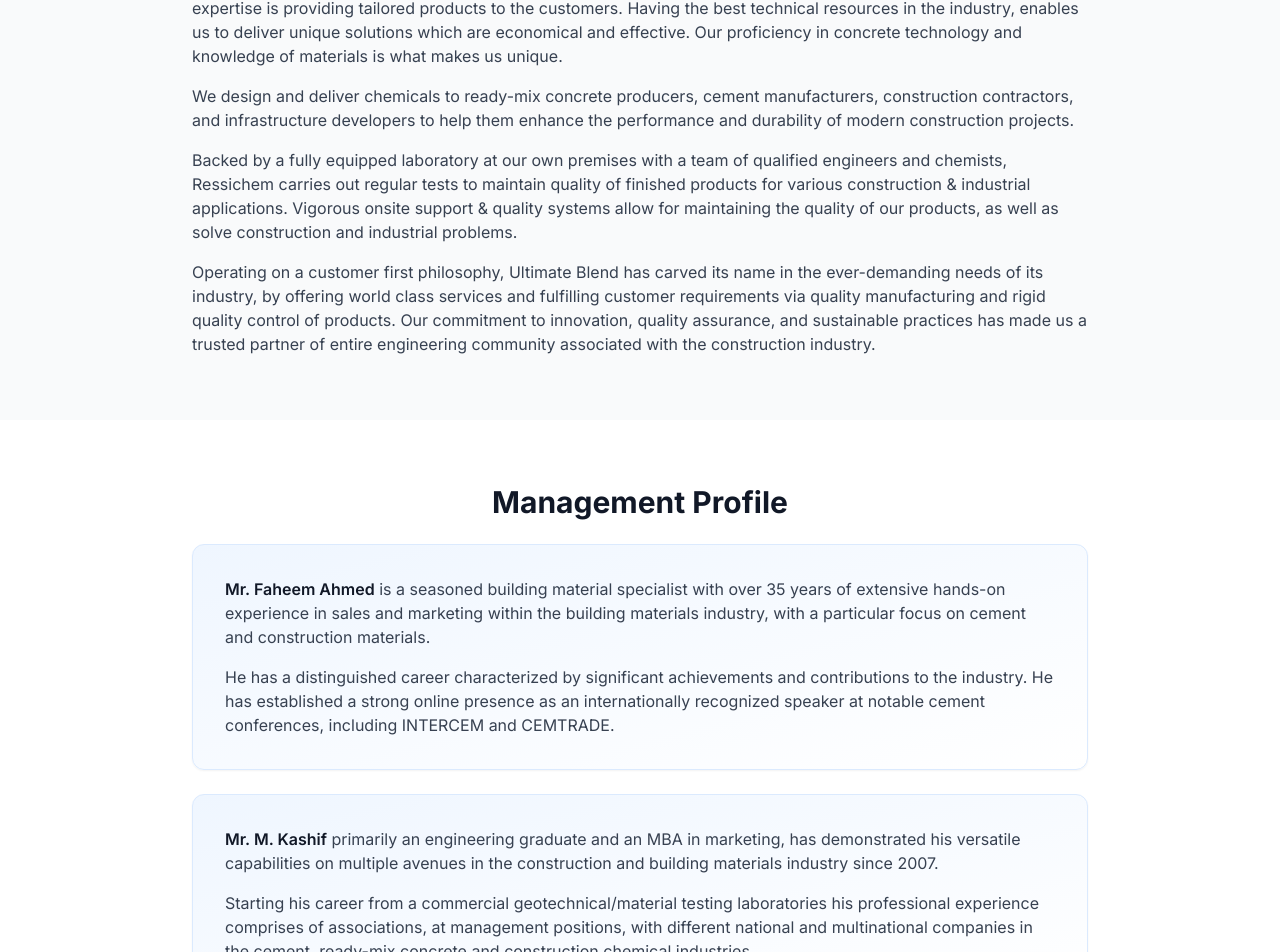
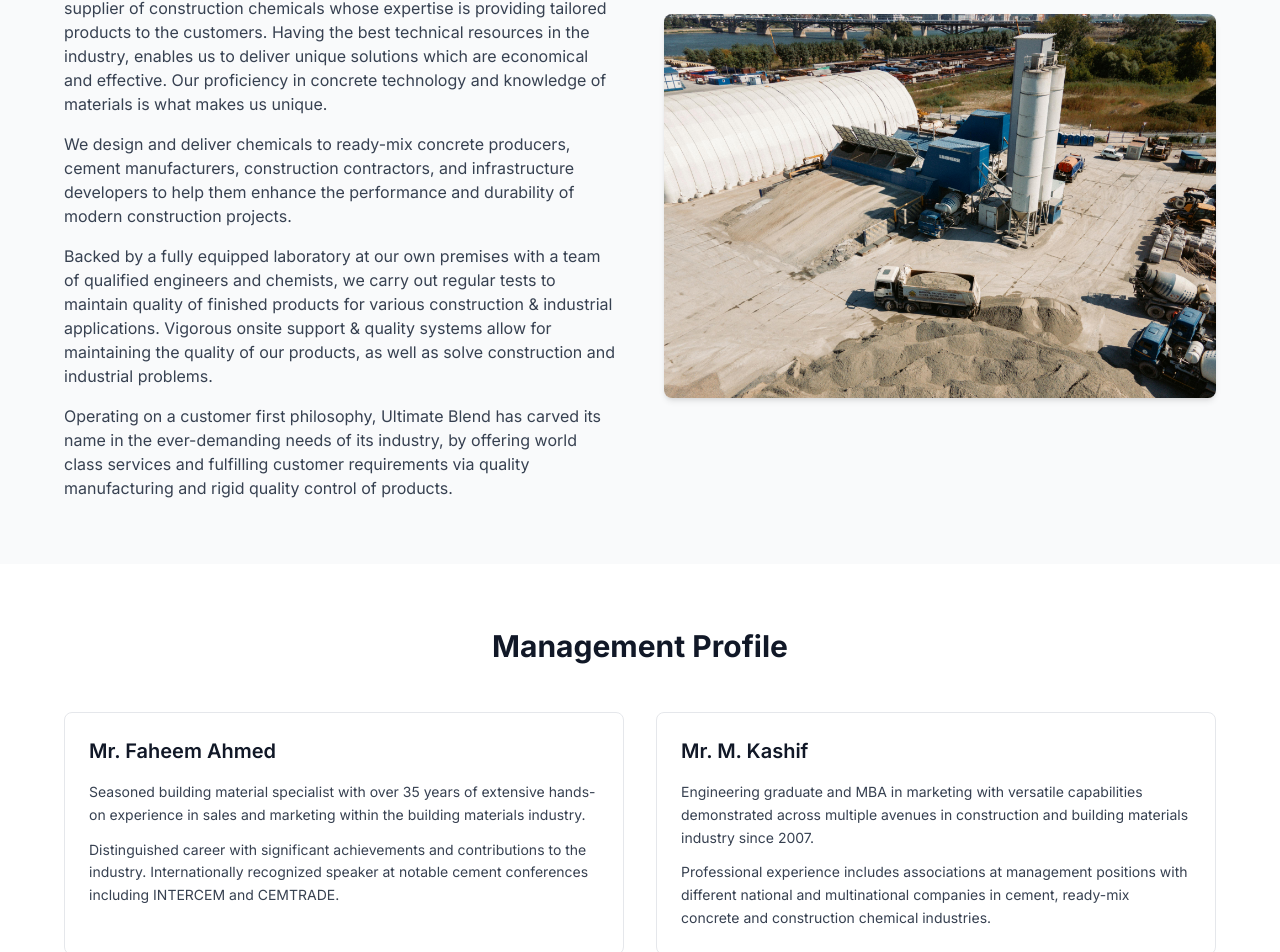
Before and after one commit to nimilzubair/Ultimate-Blend-Website, a Next.js app: page / in a window 1280 px wide. Shown: the part 1033-1985 px from the top of the page. Built offline with nearby package versions, Linux system fonts and the light colour scheme.

Commit message:
about us

```diff
--- a/app/page.tsx
+++ b/app/page.tsx
@@ -52,9 +52,12 @@
     {/* Company Overview */}
 <section id="about" className="py-10 sm:py-16 bg-gray-50">
   <div className="max-w-7xl mx-auto px-4 sm:px-6 lg:px-8">
-          <div className="max-w-4xl mx-auto">
+    <div className="max-w-6xl mx-auto">
+      <div className="grid lg:grid-cols-2 gap-8 lg:gap-12 items-center">
+        {/* Text Content */}
+        <div>
           <h2 className="text-xl sm:text-3xl font-bold text-gray-900 mb-3 sm:mb-6">Who We Are</h2>
-            <div className="space-y-2 sm:space-y-4 text-xs sm:text-base text-gray-700 leading-relaxed">
+          <div className="space-y-4 text-sm sm:text-base text-gray-700 leading-relaxed">
             <p>
               Established in 2010, Ultimate Blend Private Limited is a manufacturer and supplier of construction
               chemicals whose expertise is providing tailored products to the customers. Having the best technical
@@ -68,17 +71,27 @@
             </p>
             <p>
               Backed by a fully equipped laboratory at our own premises with a team of qualified engineers and
-                chemists, Ressichem carries out regular tests to maintain quality of finished products for various
-                construction &amp; industrial applications. Vigorous onsite support &amp; quality systems allow for
+              chemists, we carry out regular tests to maintain quality of finished products for various
+              construction & industrial applications. Vigorous onsite support & quality systems allow for
               maintaining the quality of our products, as well as solve construction and industrial problems.
             </p>
             <p>
               Operating on a customer first philosophy, Ultimate Blend has carved its name in the ever-demanding
               needs of its industry, by offering world class services and fulfilling customer requirements via
-                quality manufacturing and rigid quality control of products. Our commitment to innovation, quality
-                assurance, and sustainable practices has made us a trusted partner of entire engineering community
-                associated with the construction industry.
+              quality manufacturing and rigid quality control of products.
             </p>
+          </div>
+        </div>
+
+        {/* Image */}
+        <div className="relative h-64 sm:h-80 lg:h-96 rounded-lg overflow-hidden shadow-md">
+          <Image
+            src="/chem-lab.jpg"
+            alt="Ultimate Blend Chemical Laboratory"
+            fill
+            className="object-cover"
+          />
+        </div>
       </div>
     </div>
   </div>
@@ -87,37 +100,33 @@
       {/* Management Profile */}
 <section className="py-10 sm:py-16 bg-white">
   <div className="max-w-7xl mx-auto px-4 sm:px-6 lg:px-8">
-          <div className="max-w-4xl mx-auto">
-            <h2 className="text-xl sm:text-3xl font-bold text-gray-900 mb-3 sm:mb-6 text-center">Management Profile</h2>
-            <div className="space-y-6">
+    <div className="max-w-6xl mx-auto">
+      <h2 className="text-xl sm:text-3xl font-bold text-gray-900 mb-8 sm:mb-12 text-center">Management Profile</h2>
+
+      {/* Horizontal scroll on mobile, grid on desktop */}
+      <div className="flex overflow-x-auto pb-6 space-x-6 sm:grid sm:grid-cols-2 sm:gap-8 sm:space-x-0">
         {/* Mr. Faheem Ahmed */}
-              <div className="bg-gradient-to-br from-blue-50 to-white border border-blue-100 p-4 sm:p-8 rounded-xl shadow-sm">
-                <div className="space-y-2 sm:space-y-4 text-xs sm:text-base text-gray-700 leading-relaxed">
+        <div className="min-w-[300px] sm:min-w-0 bg-white border border-gray-200 p-6 rounded-lg flex-shrink-0">
+          <h3 className="text-lg sm:text-xl font-semibold text-gray-900 mb-4">Mr. Faheem Ahmed</h3>
+          <div className="space-y-3 text-sm text-gray-700 leading-relaxed">
             <p>
-                    <span className="font-semibold text-gray-900">Mr. Faheem Ahmed</span> is a seasoned building
-                    material specialist with over 35 years of extensive hands-on experience in sales and marketing
-                    within the building materials industry, with a particular focus on cement and construction materials.
+              Seasoned building material specialist with over 35 years of extensive hands-on experience in sales and marketing within the building materials industry.
             </p>
             <p>
-                    He has a distinguished career characterized by significant achievements and contributions to the
-                    industry. He has established a strong online presence as an internationally recognized speaker at
-                    notable cement conferences, including INTERCEM and CEMTRADE.
+              Distinguished career with significant achievements and contributions to the industry. Internationally recognized speaker at notable cement conferences including INTERCEM and CEMTRADE.
             </p>
           </div>
         </div>
 
         {/* Mr. M. Kashif */}
-              <div className="bg-gradient-to-br from-blue-50 to-white border border-blue-100 p-4 sm:p-8 rounded-xl shadow-sm">
-                <div className="space-y-2 sm:space-y-4 text-xs sm:text-base text-gray-700 leading-relaxed">
+        <div className="min-w-[300px] sm:min-w-0 bg-white border border-gray-200 p-6 rounded-lg flex-shrink-0">
+          <h3 className="text-lg sm:text-xl font-semibold text-gray-900 mb-4">Mr. M. Kashif</h3>
+          <div className="space-y-3 text-sm text-gray-700 leading-relaxed">
             <p>
-                    <span className="font-semibold text-gray-900">Mr. M. Kashif</span> primarily an engineering
-                    graduate and an MBA in marketing, has demonstrated his versatile capabilities on multiple avenues
-                    in the construction and building materials industry since 2007.
+              Engineering graduate and MBA in marketing with versatile capabilities demonstrated across multiple avenues in construction and building materials industry since 2007.
             </p>
             <p>
-                    Starting his career from a commercial geotechnical/material testing laboratories his professional
-                    experience comprises of associations, at management positions, with different national and
-                    multinational companies in the cement, ready-mix concrete and construction chemical industries.
+              Professional experience includes associations at management positions with different national and multinational companies in cement, ready-mix concrete and construction chemical industries.
             </p>
           </div>
         </div>
@@ -125,18 +134,17 @@
     </div>
   </div>
 </section>
-
      {/* Vision & Mission - Horizontal Scroll on Mobile */}
 <section className="relative py-10 sm:py-16 bg-gray-50 overflow-hidden">
   <Image
     src="/vision-mission.jpg"
     alt="Vision and Mission"
     fill
-          className="object-cover opacity-10 absolute inset-0"
+    className="object-cover opacity-20 absolute inset-0"
   />
   <div className="relative max-w-7xl mx-auto px-4 sm:px-6 lg:px-8">
     <div className="flex overflow-x-auto pb-4 space-x-4 sm:grid sm:grid-cols-2 sm:gap-6 sm:space-x-0 max-w-5xl mx-auto">
-            <div className="min-w-[280px] sm:min-w-0 bg-white/80 backdrop-blur-sm border border-blue-100 p-5 sm:p-8 rounded-xl shadow-sm hover:shadow-md transition-shadow">
+      <div className="min-w-[280px] sm:min-w-0 bg-white/40 backdrop-blur-sm border border-blue-100 p-5 sm:p-8 rounded-xl shadow-sm hover:shadow-md transition-shadow"> {/* Reduced opacity to 40% */}
         <div className="flex items-center mb-3">
           <div className="bg-blue-600 p-2 rounded-lg mr-3">
             <Target className="text-white" size={18} />
@@ -148,7 +156,7 @@
           experience a healed and healthier future together.
         </p>
       </div>
-            <div className="min-w-[280px] sm:min-w-0 bg-white/80 backdrop-blur-sm border border-blue-100 p-5 sm:p-8 rounded-xl shadow-sm hover:shadow-md transition-shadow">
+      <div className="min-w-[280px] sm:min-w-0 bg-white/40 backdrop-blur-sm border border-blue-100 p-5 sm:p-8 rounded-xl shadow-sm hover:shadow-md transition-shadow"> {/* Reduced opacity to 40% */}
         <div className="flex items-center mb-3">
           <div className="bg-blue-600 p-2 rounded-lg mr-3">
             <CheckCircle className="text-white" size={18} />
@@ -163,7 +171,6 @@
     </div>
   </div>
 </section>
-
       {/* Core Values - Horizontal Scroll on Mobile */}
       <section className="py-10 sm:py-16 bg-white">
         <div className="max-w-7xl mx-auto px-4 sm:px-6 lg:px-8">
```
Also changed, not shown: public/chem-lab.jpg (added). Lines whose indentation alone changed are shown as unchanged.
